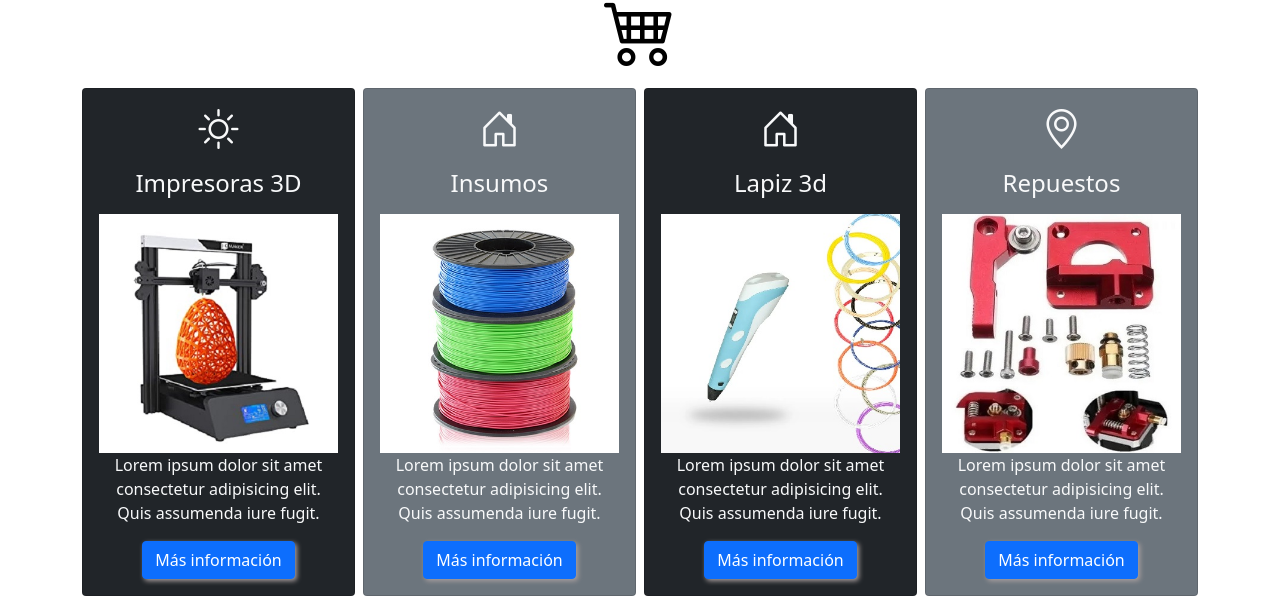
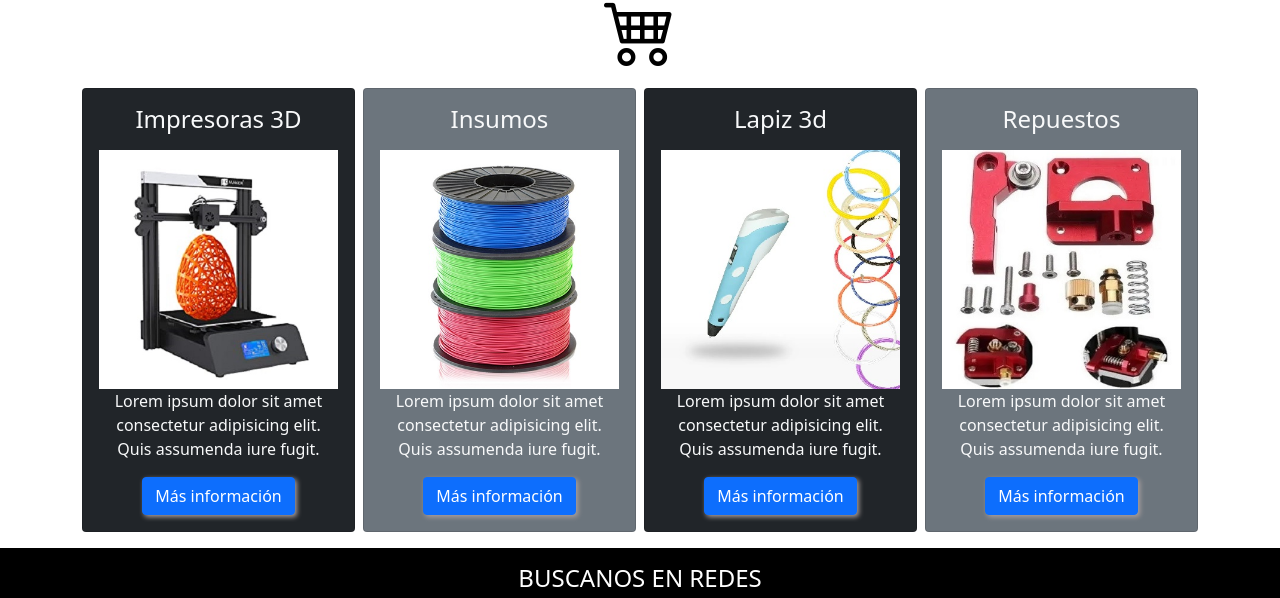
Before and after one commit to sebascardozo/Imagine3d.github.io, a plain HTML site: page pages/productos.html in a window 1280 px wide. Shown: the part 213-811 px from the top of the page. Drawn offline with nearby package versions, Linux system fonts and the light colour scheme.

Commit message:
se saca iconos de cars productos

```diff
--- a/pages/productos.html
+++ b/pages/productos.html
@@ -78,9 +78,6 @@
           <div class="col-md-6 col-lg-3">
             <div class="card bg-dark text-light">
               <div class="card-body text-center">
-                <div class="h1 mb-3">
-                  <i class="bi bi-brightness-high"></i>
-                </div>
                 <h4 class="card-title mb-3">Impresoras 3D</h4>
                 <img src="../img/printed3d.jpg" class="img-fluid" alt="impresora 3d">
                 <p class="card-text">
@@ -96,9 +93,6 @@
           <div class="col-md-6 col-lg-3">
             <div class="card bg-secondary text-light">
               <div class="card-body text-center">
-                <div class="h1 mb-3">
-                  <i class="bi bi-house-door"></i>
-                </div>
                 <h4 class="card-title mb-3">Insumos</h4>
                 <img src="../img/pla3d.jpg" class="img-fluid"alt="material para imprimir en 3d">
                 <p class="card-text">
@@ -114,9 +108,6 @@
           <div class="col-md-6 col-lg-3">
             <div class="card bg-dark text-light">
               <div class="card-body text-center">
-                <div class="h1 mb-3">
-                  <i class="bi bi-house-door"></i>
-                </div>
                 <h4 class="card-title mb-3">Lapiz 3d</h4>
                 <img src="../img/lapiz3d.jpg" class="img-fluid"alt="lapiz 3d">
                 <p class="card-text">
@@ -132,9 +123,6 @@
           <div class="col-md-6 col-lg-3">
             <div class="card bg-secondary text-light">
               <div class="card-body text-center">
-                <div class="h1 mb-3">
-                  <i class="bi bi-geo-alt"></i>
-                </div>
                 <h4 class="card-title mb-3">Repuestos</h4>
                 <img src="../img/repuestos.jpg" class="img-fluid" alt="repuestos de impresoras 3D">
                 <p class="card-text">
```
